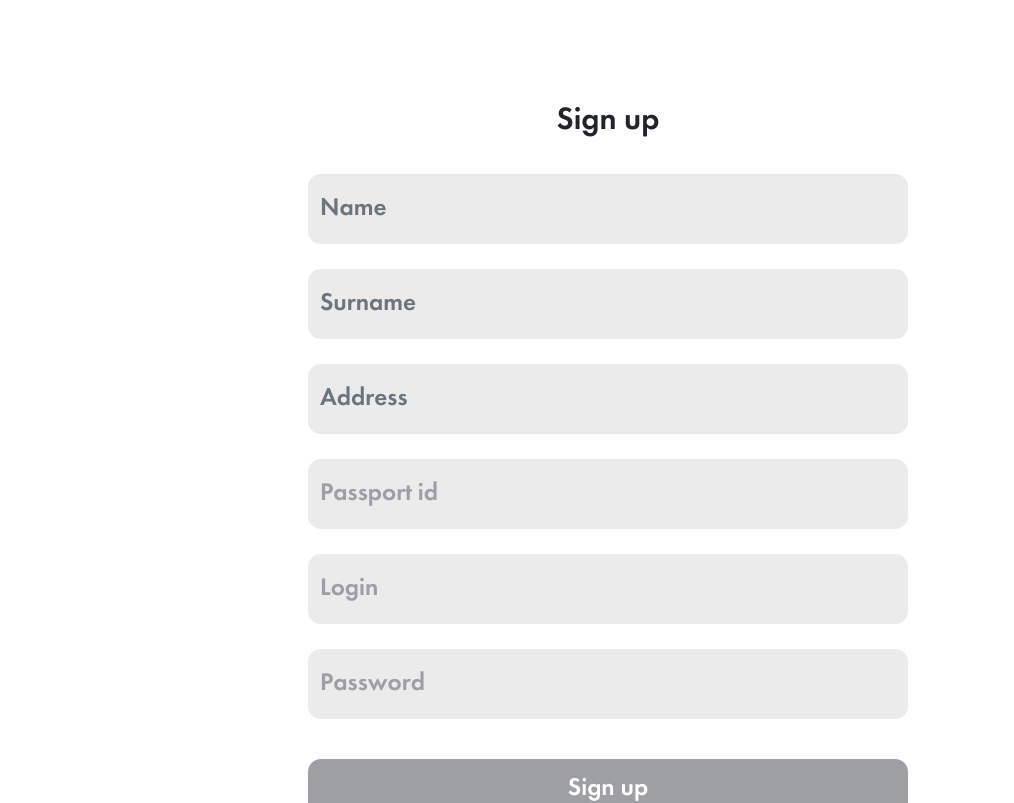
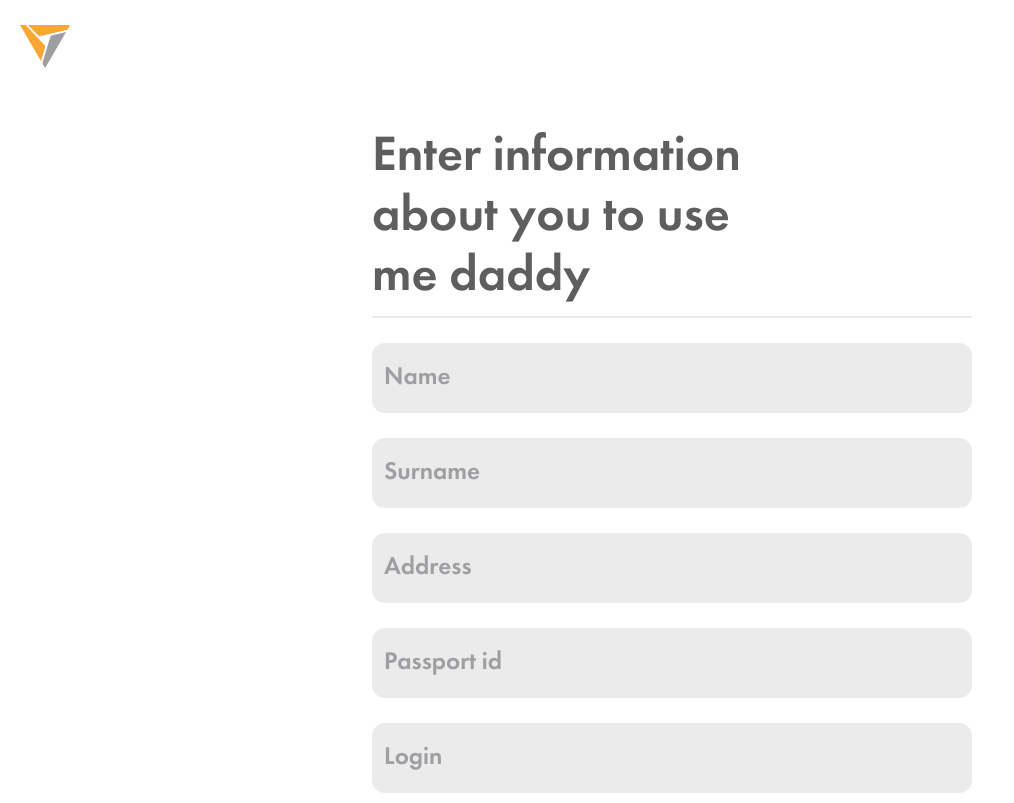
Before and after one commit to Pe4eNPe4eNkI/MIPT-Bank, a React (Create React App) app in the folder front_end/: page /sign_up in a window 1280 px wide. Shown: the top 803 px of the page, without its empty margins (0-1014 px from the left). Built offline with nearby package versions, Linux system fonts and the light colour scheme.

Commit message:
header and fix Arseni's problems

```diff
--- a/front_end/src/Pages/Home.js
+++ b/front_end/src/Pages/Home.js
@@ -12,9 +12,10 @@ class Home extends Component {
                 {/*<img className = "logo" src = "../Components/images/logo_based.png"alt = " "/>*/}
                 <a href="http://localhost:3000/"><img className = "logo" src={companyLogo} alt=" " width="50" height="auto"/></a>
                 <a href="http://localhost:3000/"><text className = "name_logo" width="auto" height="auto">POLYBANK</text></a>
+                {/*<a href="http://localhost:3000/"><View> <Text style = {{fontSize : '65px', color : 'white', marginLeft: '10%', fontWeight: '6   00'}}>POLYBANK</Text></View></a>*/}
 
                 <a href="http://localhost:3000/sign_in"><text className = "sign_in_header" width="auto" height="auto">Sign in</text></a>
-                <a href="http://localhost:3000/sign_up"><text className = "sign_up_header" width="auto" height="auto">Sign up</text></a>
+                {/*<a href="http://localhost:3000/sign_up"><text className = "sign_up_header" width="auto" height="auto">Sign up</text></a>*/}
             </div>
             <div className= 'quote'>
                     <View>
--- a/front_end/src/Pages/Sign_in.css
+++ b/front_end/src/Pages/Sign_in.css
@@ -18,6 +18,37 @@
     font-weight: 900;
 }
 
+.logo {
+    position: relative;
+    top: 25px;
+    margin-left: 20px;
+    float: left;
+    /*left: -20px;*/
+}
+
+.fucking_header{
+    position: relative;
+    /*font-family: 'Futura', sans-serif;*/
+    background: var(--clean-white);
+    height: 90px;
+    width: 100%;
+    z-index: 10000;
+    /*align-content: start;
+    align-items: start;
+    align-self: start;*/
+}
+
+.sign_up_header {
+    font-family: 'FuturaRegular', sans-serif;
+    color: var(--light-gray);
+    font-size: 25px;
+    float: right;
+    position: relative;
+    top: 25px;
+    margin-right: 10px;
+    /*font-weight: lighter;*/
+}
+
 ::placeholder {
     color: var(--poly-orange);
 }
@@ -31,11 +62,12 @@
 }
 
 .Sign_in {
+    position: relative;
     display: grid;
     justify-content: center;
     text-align: center;
     padding-left: 50%;
-    margin-top: 8%;
+    margin-top: 5%;
     width: 47%;
     font-family: "Futura", sans-serif;
 }
@@ -58,6 +90,19 @@
     border-radius: 13px;
     border: none;
     font-size: 25px;
+}
+
+.form-control:focus {
+    /*box-shadow: 0 2px 1px rgba(0, 0, 0, 0.075) inset, 0 0 8px var(--light-gray-trans);*/
+    /*box-shadow: var(--light-gray-trans);*/
+
+    border-color: var(--light-gray);
+    box-shadow: 0 0 0 0.2rem var(--light-gray-trans);
+}
+
+.button_local:hover {
+    background-color: var(--dark-gray);
+    transition: 0.7s;
 }
 
 .t1 {
--- a/front_end/src/Pages/Sign_in.js
+++ b/front_end/src/Pages/Sign_in.js
@@ -2,6 +2,7 @@ import React, {Component} from 'react';
 import {Button, Form, FormControl, Stack} from "react-bootstrap";
 import './Sign_in.css'
 import Header from "../Components/Header";
+import companyLogo from "../Components/images/logo_based.png";
 
 class SignIn extends Component {
     constructor(props) {
@@ -24,6 +25,15 @@ class SignIn extends Component {
     render() {
         return (
             <>
+                <div className= 'fucking_header'>
+                    {/*<img className = "logo" src = "../Components/images/logo_based.png"alt = " "/>*/}
+                    <a href="http://localhost:3000/"><img className = "logo" src={companyLogo} alt=" " width="50" height="auto"/></a>
+                    {/*<a href="http://localhost:3000/"><text className = "name_logo" width="auto" height="auto">POLYBANK</text></a>*/}
+                    {/*<a href="http://localhost:3000/"><View> <Text style = {{fontSize : '65px', color : 'white', marginLeft: '10%', fontWeight: '6   00'}}>POLYBANK</Text></View></a>*/}
+
+                    {/*<a href="http://localhost:3000/sign_in"><text className = "sign_in_header" width="auto" height="auto">Sign in</text></a>*/}
+                    <a href="http://localhost:3000/sign_up"><text className = "sign_up_header" width="auto" height="auto">BECOME A CLIENT</text></a>
+                </div>
                 <div className="Sign_in">
                     <h2 className="Te_xt">Hello! Enter me <br/> please daddy
                     </h2>
--- a/front_end/src/Pages/Sign_up.css
+++ b/front_end/src/Pages/Sign_up.css
@@ -18,6 +18,26 @@
     font-weight: 900;
 }
 
+.logo {
+    position: relative;
+    top: 25px;
+    margin-left: 20px;
+    float: left;
+    /*left: -20px;*/
+}
+
+.fucking_header{
+    position: relative;
+    /*font-family: 'Futura', sans-serif;*/
+    background: var(--clean-white);
+    height: 90px;
+    width: 100%;
+    z-index: 10000;
+    /*align-content: start;
+    align-items: start;
+    align-self: start;*/
+}
+
 ::placeholder {
     color: var(--poly-orange);
 }
@@ -26,16 +46,30 @@
     color: var(--light-gray);
 }
 
-#IDlogin::placeholder {
+#IDname::placeholder {
+    color: var(--light-gray);
+}
+
+#IDsurname::placeholder {
+    color: var(--light-gray);
+}
+
+#IDpassport::placeholder {
+    color: var(--light-gray);
+}
+
+#IDaddress::placeholder {
     color: var(--light-gray);
 }
 
 .Sign_up {
+    position: relative;
     display: grid;
     justify-content: center;
     text-align: center;
-    padding-left: 35%;
-    margin-top: 8%;
+    padding-left: 45%;
+    margin-top: 3%;
+    margin-bottom: 30px;
     width: 60%;
     font-family: "Futura", sans-serif;
 }
@@ -124,3 +158,16 @@
     text-align: left;
     font-size: 50px;
 }
+
+.form-control:focus {
+    /*box-shadow: 0 2px 1px rgba(0, 0, 0, 0.075) inset, 0 0 8px var(--light-gray-trans);*/
+    /*box-shadow: var(--light-gray-trans);*/
+
+    border-color: var(--light-gray);
+    box-shadow: 0 0 0 0.2rem var(--light-gray-trans);
+}
+
+.button_local:hover {
+    background-color: var(--dark-gray);
+    transition: 0.7s;
+}
--- a/front_end/src/Pages/Sign_up.js
+++ b/front_end/src/Pages/Sign_up.js
@@ -1,6 +1,7 @@
 import React, {Component} from 'react';
 import {Button, Form, FormControl} from "react-bootstrap";
 import './Sign_up.css'
+import companyLogo from "../Components/images/logo_based.png";
 class SignUp extends Component {
 
     constructor(props) {
@@ -35,8 +36,18 @@ class SignUp extends Component {
     render() {
         return (
             <>
+                <div className= 'fucking_header'>
+                    {/*<img className = "logo" src = "../Components/images/logo_based.png"alt = " "/>*/}
+                    <a href="http://localhost:3000/"><img className = "logo" src={companyLogo} alt=" " width="50" height="auto"/></a>
+                    {/*<a href="http://localhost:3000/"><text className = "name_logo" width="auto" height="auto">POLYBANK</text></a>*/}
+                    {/*<a href="http://localhost:3000/"><View> <Text style = {{fontSize : '65px', color : 'white', marginLeft: '10%', fontWeight: '6   00'}}>POLYBANK</Text></View></a>*/}
+
+                    {/*<a href="http://localhost:3000/sign_in"><text className = "sign_in_header" width="auto" height="auto">Sign in</text></a>*/}
+                    {/*<a href="http://localhost:3000/sign_up"><text className = "sign_up_header" width="auto" height="auto">BECOME A CLIENT</text></a>*/}
+                </div>
                 <div className="Sign_up">
-                    <h2>Sign up </h2>
+                    <h2 className = "Te_xt">Enter information <br/> about you to use <br/> me daddy </h2>
+                    <div className = "block_gray"></div>
                     <Form onSubmit={this.handleSubmit}>
                         <FormControl className = "name"
                                      value={this.state.value}
@@ -64,7 +75,7 @@ class SignUp extends Component {
                                      onChange={this.passportIdChange}
                                      type = 'passrort'
                                      placeholder="Passport id "
-                                     id="IDpassword"
+                                     id="IDpassport"
                         />
                         <FormControl className = "login"
                                      value={this.state.value}
```
